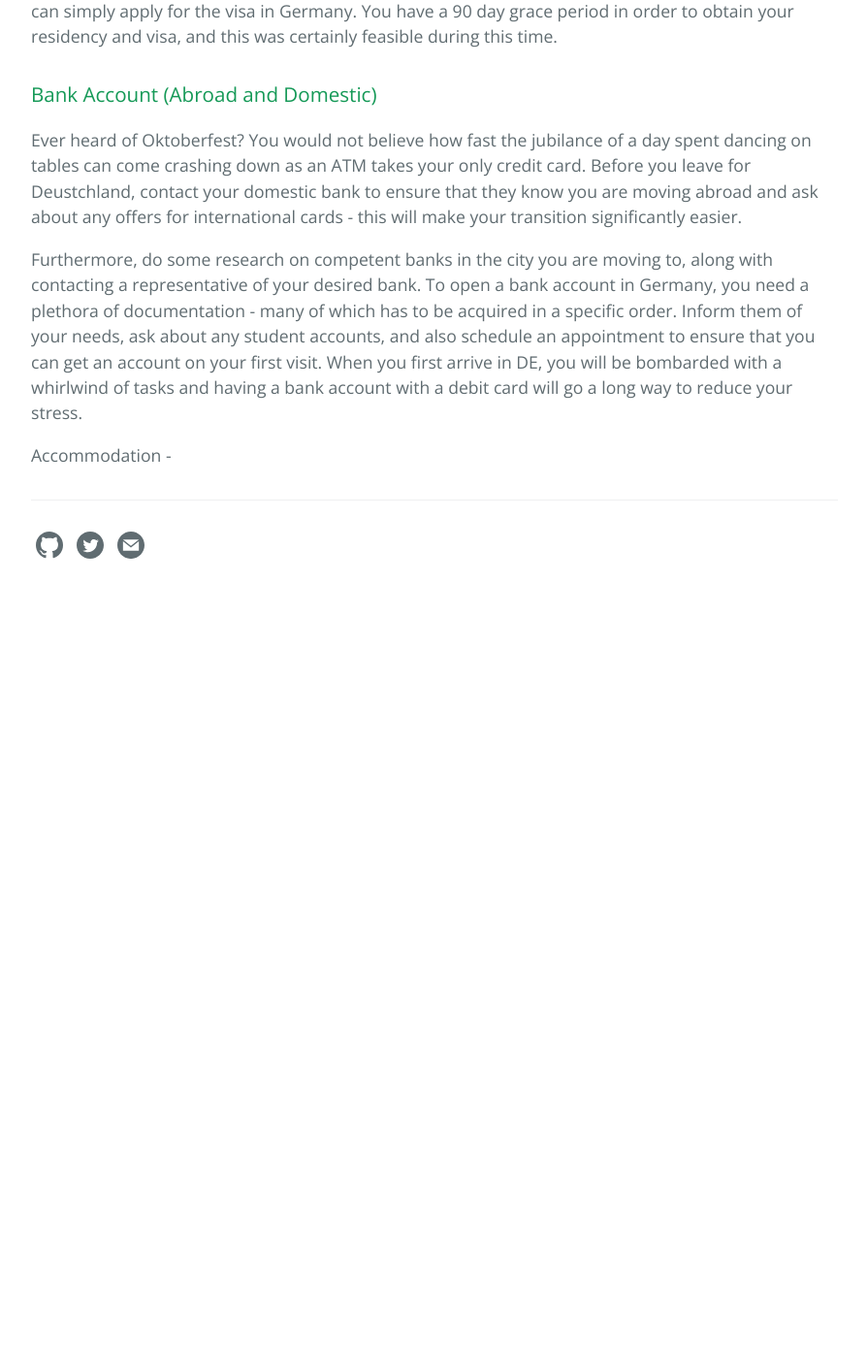
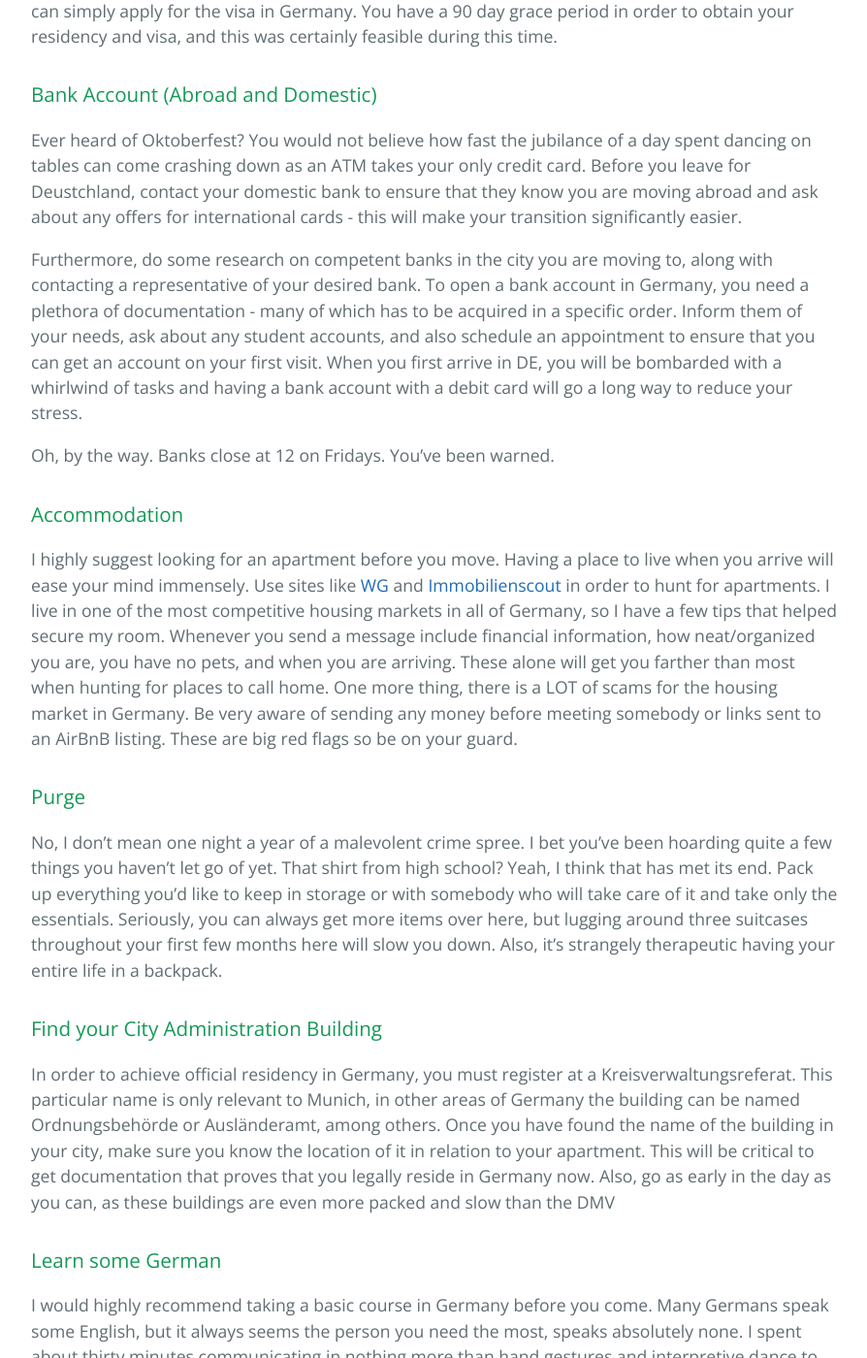
Before and after one commit to JamesLawton/crossoveranx.github.io, a Jekyll site: the page built from _posts/2017-04-20-super-long-article.md, in a window 1280 px wide and 1400 px high, scrolled down 2432 px. Shown: the whole window at 97% size, without its empty margins (192-1086 px from the left). Built offline with Jekyll 4.4.1, drawn with Linux system fonts in a browser that asks for light colours; before the commit the page ends 3062 px from its top, so only the background shows below that; some of the changed text lies outside the part shown.

Commit message:
finished article

```diff
--- a/_posts/2017-04-20-super-long-article.md
+++ b/_posts/2017-04-20-super-long-article.md
@@ -33,4 +33,27 @@ Ever heard of Oktoberfest? You would not believe how fast the jubilance of a day
 
 Furthermore, do some research on competent banks in the city you are moving to, along with contacting a representative of your desired bank. To open a bank account in Germany, you need a plethora of documentation - many of which has to be acquired in a specific order. Inform them of your needs, ask about any student accounts, and also schedule an appointment to ensure that you can get an account on your first visit. When you first arrive in DE, you will be bombarded with a whirlwind of tasks and having a bank account with a debit card will go a long way to reduce your stress.
 
-Accommodation -
+Oh, by the way. Banks close at 12 on Fridays. You've been warned.
+
+### Accommodation
+I highly suggest looking for an apartment before you move. Having a place to live when you arrive will ease your mind immensely. Use sites like [WG](http://www.wg-gesucht.de/) and [Immobilienscout](https://www.immobilienscout24.de/) in order to hunt for apartments. I live in one of the most competitive housing markets in all of Germany, so I have a few tips that helped secure my room. Whenever you send a message include financial information, how neat/organized you are, you have no pets, and when you are arriving. These alone will get you farther than most when hunting for places to call home. One more thing, there is a LOT of scams for the housing market in Germany. Be very aware of sending any money before meeting somebody or links sent to an AirBnB listing. These are big red flags so be on your guard.
+
+### Purge
+No, I don't mean one night a year of a malevolent crime spree. I bet you've been hoarding quite a few things you haven't let go of yet. That shirt from high school? Yeah, I think that has met its end. Pack up everything you'd like to keep in storage or with somebody who will take care of it and take only the essentials. Seriously, you can always get more items over here, but lugging around three suitcases throughout your first few months here will slow you down. Also, it's strangely therapeutic having your entire life in a backpack.
+
+### Find your City Administration Building
+In order to achieve official residency in Germany, you must register at a Kreisverwaltungsreferat. This particular name is only relevant to Munich, in other areas of Germany the building can be named Ordnungsbehörde or Ausländeramt, among others. Once you have found the name of the building in your city, make sure you know the location of it in relation to your apartment. This will be critical to get documentation that proves that you legally reside in Germany now. Also, go as early in the day as you can, as these buildings are even more packed and slow than the DMV
+
+### Learn some German
+I would highly recommend taking a basic course in Germany before you come. Many Germans speak some English, but it always seems the person you need the most, speaks absolutely none. I spent about thirty minutes communicating in nothing more than hand gestures and interpretive dance to try to ask if this man knew where my street was. It *really* would have helped if I knew at the time that 'W' was pronounced with a 'V'. Even having an absolute basic foundation will help immensely during your time here. If you can't attend a full blown course, apps like [Duolingo](https://www.duolingo.com/) and [Busuu](https://www.busuu.com/) are great starter points.
+
+## Once you arrive
+As a mentioned before, Germans have a very structured way of doing things. You can't get this document before you've went here, you can't have an appointment until a referral, and you can't have your pretzel until you've had a Weissbier... wait, what?
+
+My personal recommendation for a sequential order is upon arrival in Germany:
+
+Leave your luggage at flat/hostel > Get your student ID > go to a Kreisverwaltungsreferat (City Administration Office) > Sleep > Attend your bank meeting to open a bank account > Explore.
+
+It seems simple, and yet doing it out of order is a huge headache and bound to cause frustration, especially when you only have a limited amount of time before the semester starts.
+
+Please send me a message if you have anything else you think I should add or that differs from your experience.
```
